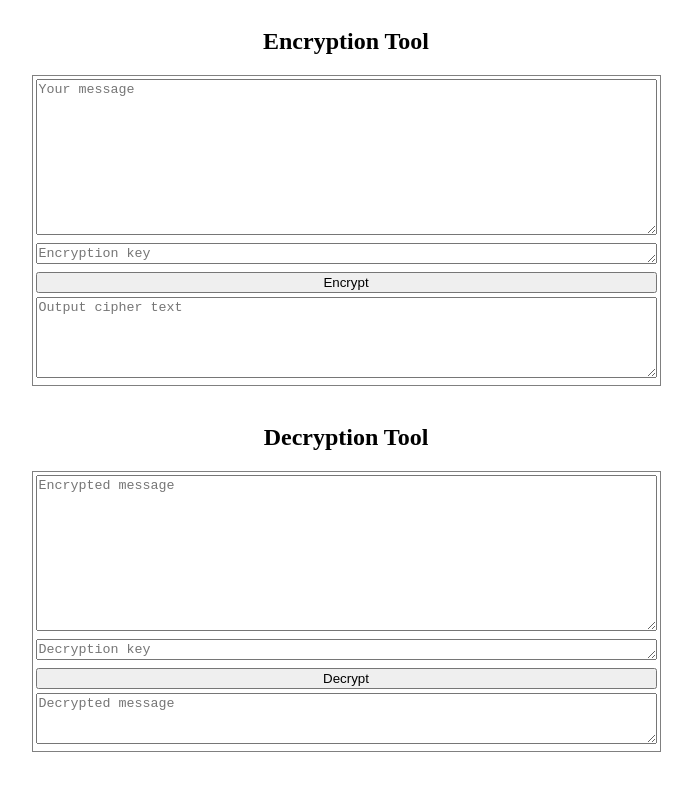
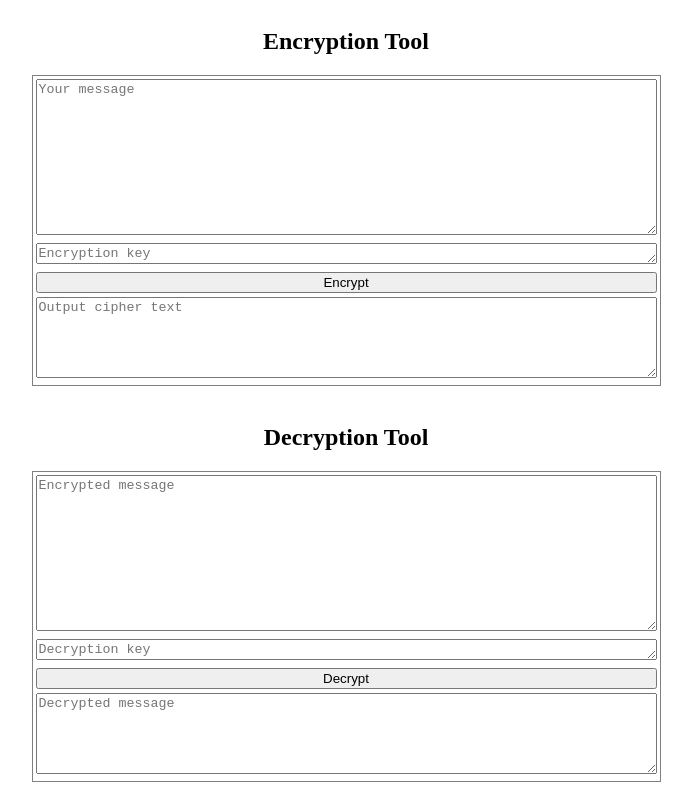
Before and after one commit to extremecoders-re/quick-msg-crypt, a plain HTML site: page index.html in a window 1280 px wide. Shown: the whole page, without its empty margins (294-986 px from the left). Drawn offline with Linux system fonts and the light colour scheme.

Commit message:
Update index.html

```diff
--- a/index.html
+++ b/index.html
@@ -70,7 +70,7 @@
                 </tr>
                 <tr>
                     <td>
-                        <textarea id="o_plaintext" rows="3" cols="75%" onclick="select()" placeholder="Decrypted message"></textarea>
+                        <textarea id="o_plaintext" rows="5" cols="75%" onclick="select()" placeholder="Decrypted message"></textarea>
                     </td>
                 </tr>
             </table>
```
